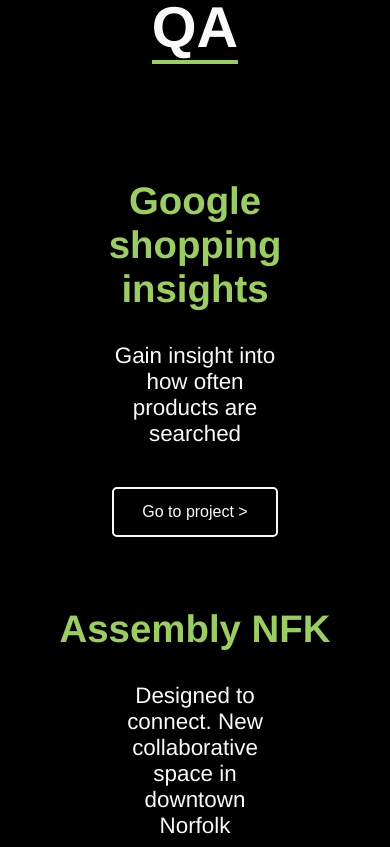
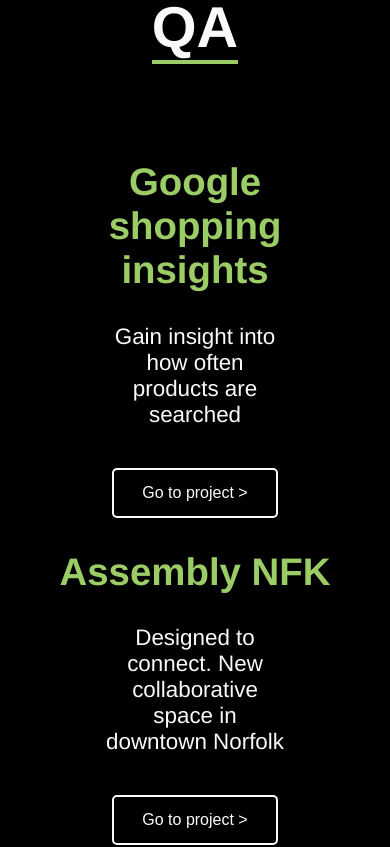
Before and after one commit to more-coffee-more-code/about-anthony, a Vue app: page / in a window 390 px wide. Shown: the part 2620-3467 px from the top of the page. Built offline with nearby package versions, Linux system fonts and the light colour scheme.

Commit message:
centered dev experience on tablet

```diff
--- a/src/components/section-experience-dev.vue
+++ b/src/components/section-experience-dev.vue
@@ -97,6 +97,7 @@
       max-width: 500px;
       min-height: 300px;
       height: 100%;
+      margin: 0 auto;
     }
 
     &__experience {
--- a/src/components/section-experience-qa.vue
+++ b/src/components/section-experience-qa.vue
@@ -143,7 +143,10 @@
     }
 
     &__wrapper {
-      margin: 1.2rem;
+      max-width: 500px;
+      min-height: 300px;
+      height: 100%;
+      margin: 0 auto;
     }
   }
 }
```
